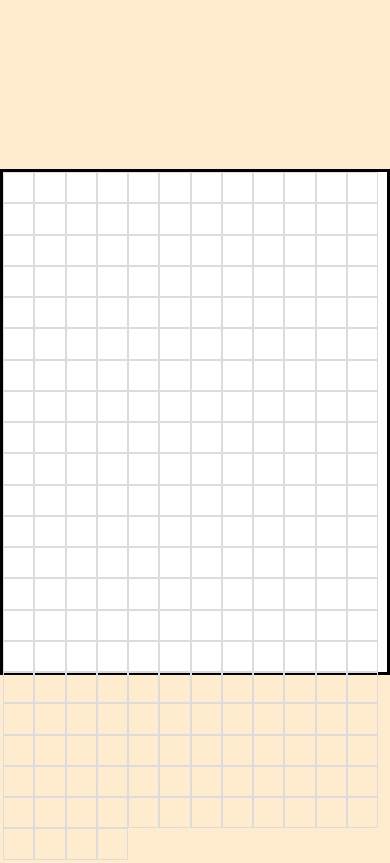
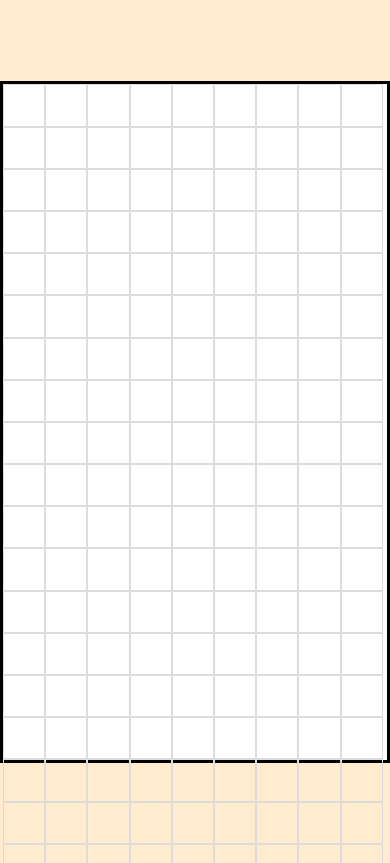
Before and after one commit to egesoyaslan/sketch, a plain HTML site: page index.html in a window 390 px wide. Shown: the top 863 px of the page. Drawn offline with Linux system fonts and the light colour scheme.

Commit message:
Edit script.js
Changed all px values to vh for a more responsive design.

```diff
--- a/script.js
+++ b/script.js
@@ -4,8 +4,8 @@ function makeGrid(n) {
     let sqr = n * n;
     while (sqr > 0) {
         const pixel = document.createElement(`div`);
-        let unit = 500 / n;
-        pixel.style.cssText = `width: ${unit}px; height: ${unit}px;`;
+        let unit = 80 / n;
+        pixel.style.cssText = `width: ${unit}vh; height: ${unit}vh;`;
         pixel.className = `pixel`
         container.appendChild(pixel);
         sqr--;
--- a/style.css
+++ b/style.css
@@ -9,8 +9,8 @@ body {
 
 .container {
     display: flex;
-    height: 500px;
-    width: 500px;
+    height: 80vh;
+    width: 80vh;
     flex-wrap: wrap;
     background-color: white;
     border: 3px solid black;
```
